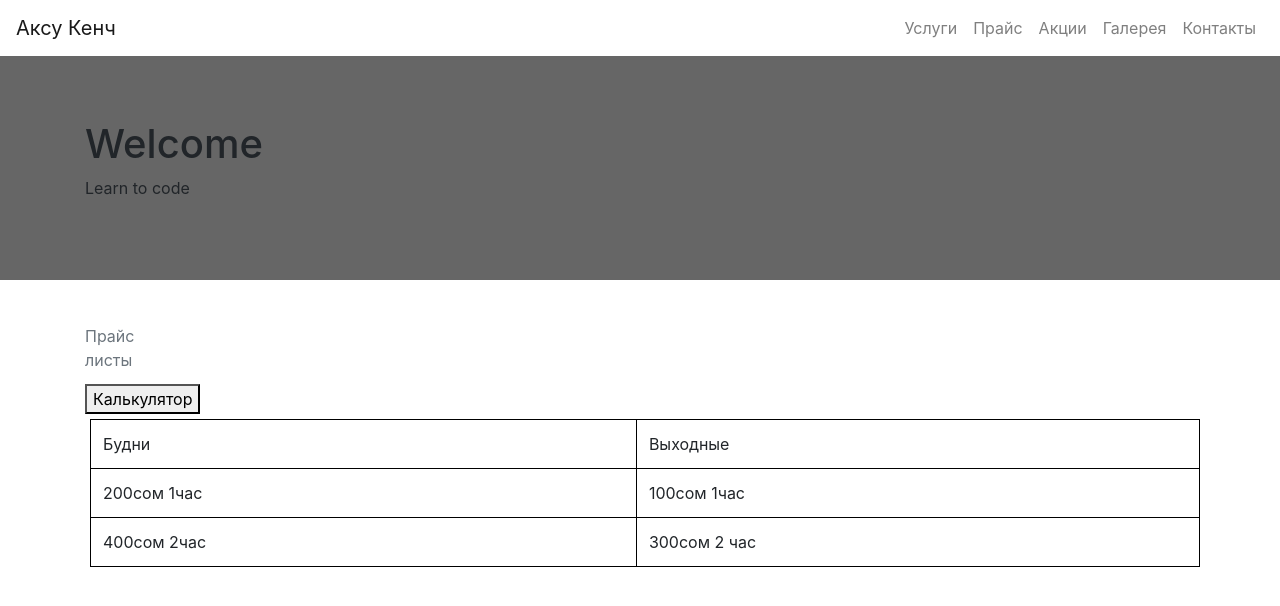
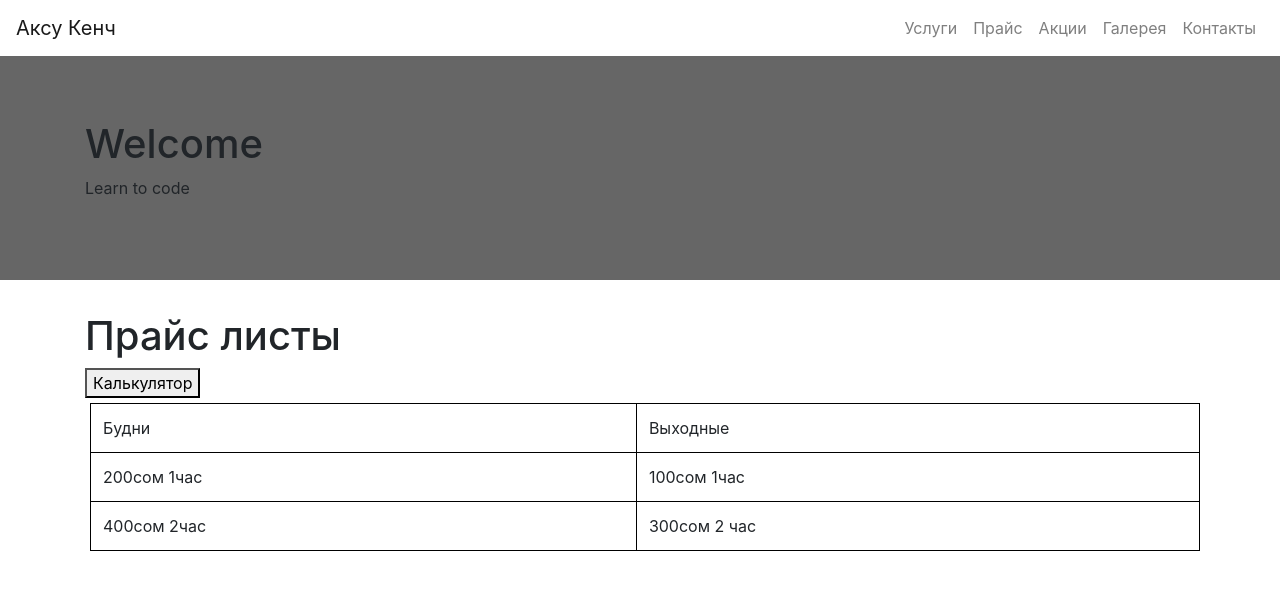
Before and after one commit to islamnurlanov/Aksu-Kench-2, a React (Create React App) app: page /akci in a window 1280 px wide. Shown: the top 606 px of the page. Built offline with nearby package versions, Linux system fonts and the light colour scheme.

Commit message:
Creata a botton

```diff
--- a/src/Akci.js
+++ b/src/Akci.js
@@ -12,14 +12,24 @@ const Styles = styled.div `
         border:1px solid black
 
 }
+
 `;
 
 
-export const Akci = () => (
-        <Styles>
+export const Akci = (props) => (
+
+       <Styles>
         <div>
-            <caption>Прайс листы</caption>
+            <h1>Прайс листы</h1>
+
             <button>Калькулятор</button>
+           <div id="myModal" className="modal">
+                <div className="modal-content">
+                        <span className="close">
+                                <p>Modal window!</p>
+                        </span>
+                </div>
+           </div>
    <table className='table'>
            <thead>
                    <tr>
--- a/src/App.js
+++ b/src/App.js
@@ -10,10 +10,13 @@ import {NavBar} from './components/Navbar';
 import {Jumbotron} from './components/Jumbotron';
 import {Akci} from './Akci'
 import {Galerai} from './Galerai'
+import {Dialog} from './components/Dialog'
 class App extends Component {
   render() {
     return (
+
   <React.Fragment>
+
     <NavBar/>
     <Jumbotron/>
     <Layout>
@@ -25,6 +28,9 @@ class App extends Component {
           <Route path="/galerai" component={Galerai}/>
           <Route path="/contacts"component={Contacts}/>
          <Route component={NoMatch}/>
+         <Dialog>
+    In this video you're going to learn how to create a dialog box /modal window component in react.
+        </Dialog>
        </Switch>
      </Router>
     </Layout>
--- a/src/components/Navbar.js
+++ b/src/components/Navbar.js
@@ -19,6 +19,8 @@ const Styles = styled.div`
 `;
 
 
+
+
 export const NavBar = () => (
     <Styles>
         <Navbar expand="sm">
```
Also changed, not shown: src/components/Modal.js (added).
